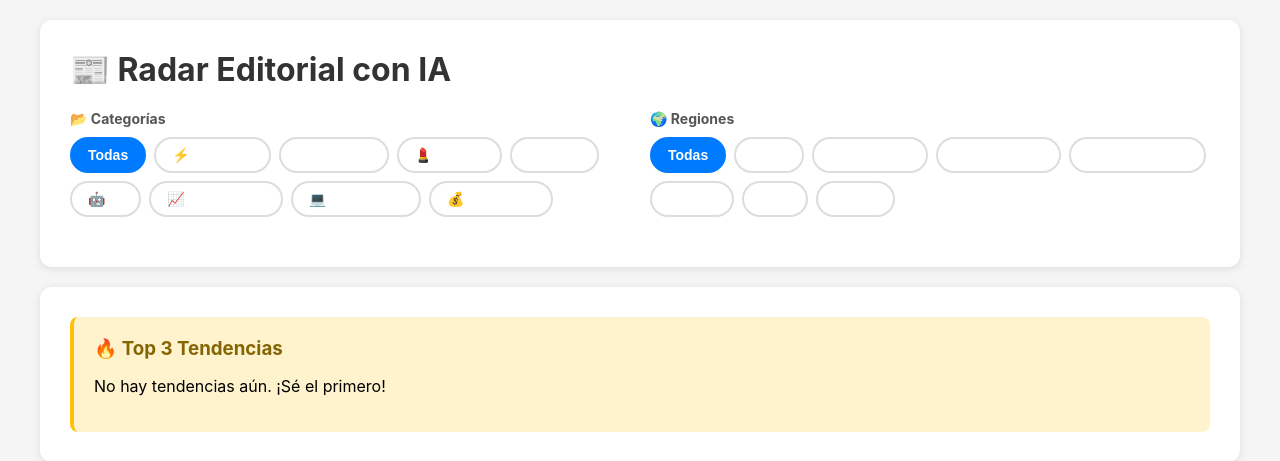
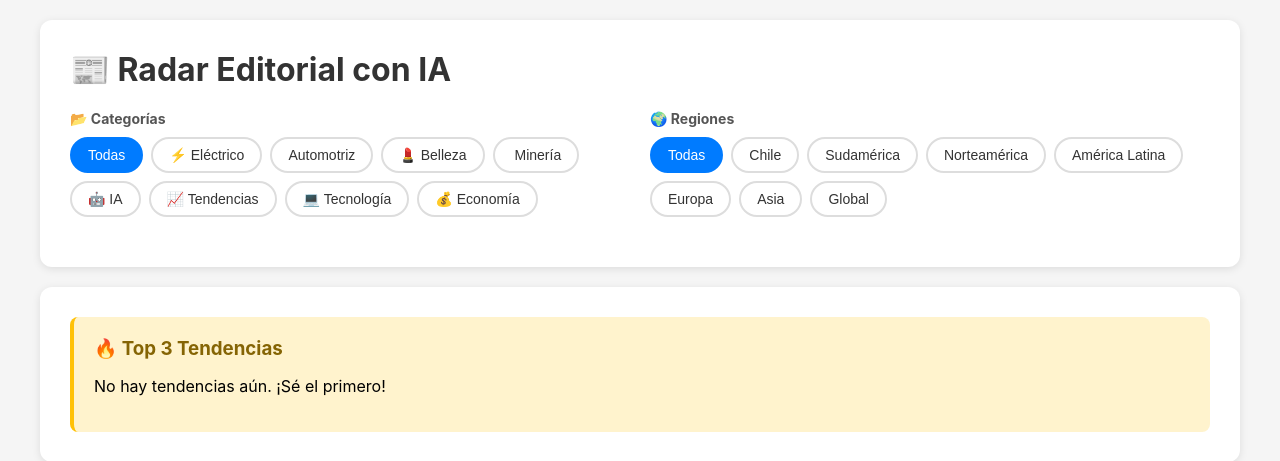
Before and after one commit to cokefigcl/radareditorialia, a Flask app: page / in a window 1280 px wide. Shown: the top 461 px of the page. Run offline with Flask 3, Linux system fonts and the light colour scheme; data that the repository does not hold is empty.

Commit message:
Update index.html

```diff
--- a/templates/index.html
+++ b/templates/index.html
@@ -45,14 +45,17 @@
             cursor: pointer;
             font-size: 14px;
             transition: all 0.2s;
+            color: #333;  /* ← TEXTO VISIBLE */
+            font-weight: 500;
         }
         .filter-btn:hover {
             border-color: #007bff;
             background: #e7f3ff;
+            color: #007bff;
         }
         .filter-btn.active {
             background: #007bff;
-            color: white;
+            color: white !important;  /* ← BLANCO CUANDO ACTIVO */
             border-color: #007bff;
         }
 
```
